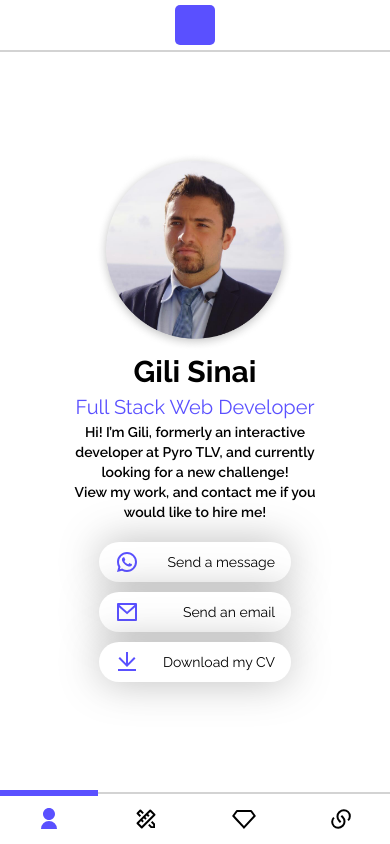
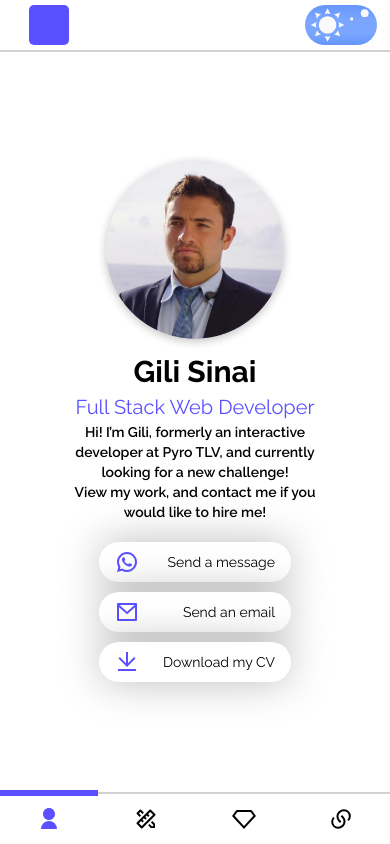
Before and after one commit to Gilisinai/protfolio, a React (Create React App) app: page / in a window 390 px wide. Shown: the top 844 px of the page. Built offline with nearby package versions, Linux system fonts and the light colour scheme.

Commit message:
add top nav

```diff
--- a/src/App.css
+++ b/src/App.css
@@ -20,6 +20,8 @@
   bottom: 10vh;
   display: flex;
   z-index: 1;
+  background-color: var(--mode);
+  transition: 0.5s ease-in;
 }
 
 .header-item-wrapper {
@@ -90,6 +92,11 @@
 .scale-out-right {
 	-webkit-animation: scale-out-right 0.5s cubic-bezier(0.550, 0.085, 0.680, 0.530) both;
 	        animation: scale-out-right 0.5s cubic-bezier(0.550, 0.085, 0.680, 0.530) both;
+}
+
+.scale-up-hor-left {
+	-webkit-animation: scale-up-hor-left 0.5s cubic-bezier(0.550, 0.085, 0.680, 0.530) both;
+	        animation: scale-up-hor-left 0.5s cubic-bezier(0.550, 0.085, 0.680, 0.530) both;
 }
 
 .star-1 {
@@ -335,6 +342,7 @@ input[type="checkbox"]:checked ~ .check:before {
   box-shadow: 0px 0px 40px rgba(85, 85, 85, 0.4);
   background: var(--mode);
   cursor: pointer;
+  transition: 0.5s ease-in;
 }
 
 .btn-text {
@@ -537,16 +545,18 @@ ul li button:hover {
   display: flex;
   bottom: 0px;
   height: 50px;
-  background: white;
+  background-color: var(--mode);
+  transition: 0.5s ease-in;
 }
 
 .header.flex-container.mobile-only.switchers {
   max-width: 100vw;
   width: 100vw;
   display: flex;
+  justify-content: space-between;
   top: 0px;
   height: 50px;
-  background: white;
+  /* background: white; */
   border-top: none;
   border-bottom: 2px solid lightgray;
 }
@@ -671,7 +681,11 @@ ul li button:hover {
   }
 
   .hue-picker {
-    min-width: 200px;
+
+    position: absolute !important;
+    width: 180px !important;
+    left: 100% ;
+
   }
 
   .btn.flex-container.space-evenly.mr-sm {
@@ -697,6 +711,64 @@ ul li button:hover {
   .slick-arrow {
     display: none !important;
   }
+
+  .mode-toggler{
+    width: 72px;
+    height: 40px;
+  }
+
+  .sun {
+    width: 35px;
+    top: 3px;
+  }
+
+  .star-1 {
+    top: 12px;
+    left: 45px;
+  }
+
+  .star-2 {
+    top: 4px;
+    left: 55px;
+  }
+
+  .star-3 {
+    position: absolute;
+    top: 28px;
+    left: 35px;
+  }
+
+  .star-4 {
+    position: absolute;
+    top: 23px;
+    left: 18px;
+  }
+
+  .star-5 {
+    position: absolute;
+    top: 12px;
+    left: 5px;
+  }
+
+  .moon {
+    position: absolute;
+    top: 7px;
+    left: 40px;
+    width: 27px;
+  }
+
+  .star-night-1 {
+    position: absolute;
+    top: 7px;
+    left: 27px;
+  }
+
+  .star-night-2 {
+    position: absolute;
+    top: 28px;
+    left: 10px;
+  }
+
 }
 
 
@@ -844,3 +916,32 @@ ul li button:hover {
     opacity: 1;
   }
 }
+
+@-webkit-keyframes scale-up-hor-left {
+  0% {
+    -webkit-transform: scaleX(0);
+            transform: scaleX(0);
+    -webkit-transform-origin: 0% 0%;
+            transform-origin: 0% 0%;
+  }
+  100% {
+    -webkit-transform: scaleX(1);
+            transform: scaleX(1);
+    -webkit-transform-origin: 0% 0%;
+            transform-origin: 0% 0%;
+  }
+}
+@keyframes scale-up-hor-left {
+  0% {
+    -webkit-transform: scaleX(0);
+            transform: scaleX(0);
+    -webkit-transform-origin: 0% 0%;
+            transform-origin: 0% 0%;
+  }
+  100% {
+    -webkit-transform: scaleX(1);
+            transform: scaleX(1);
+    -webkit-transform-origin: 0% 0%;
+            transform-origin: 0% 0%;
+  }
+}
--- a/src/components/Header.jsx
+++ b/src/components/Header.jsx
@@ -1,6 +1,6 @@
-import React, { Component,Fragment } from 'react';
+import React, { Component, Fragment } from 'react';
 import { Link, animateScroll as scroll } from "react-scroll";
-import { ChromePicker,HuePicker } from 'react-color'
+import { ChromePicker, HuePicker } from 'react-color'
 import sun from '../assets/images/star.svg'
 import star1 from '../assets/images/Ellipse-5.svg'
 import star2 from '../assets/images/Ellipse-6.svg'
@@ -22,7 +22,7 @@ class Header extends Component {
     }
 
     handleChangeComplete = (color, event) => {
-        this.setState({ color: color.hex } , this.chooseColor());
+        this.setState({ color: color.hex }, this.chooseColor());
     };
 
     chooseColor = () => {
@@ -42,15 +42,15 @@ class Header extends Component {
                 <div className="header flex-container vertical flex-start desktop-only">
                     <div className="header-item-wrapper">
                         <div className={`mode-toggler ${darkMode ? 'night' : 'day'}`} onClick={this.changeModes}>
-                      <img className={`sun ${darkMode ? 'scale-out-right' : ''} scale-up-right`} src={sun}/>
-                      <img className={`star-1 ${darkMode ? 'none' : ''} scale-up-center`} src={star1}/>
-                      <img className={`star-2 ${darkMode ? 'none' : ''} scale-up-center`} src={star2}/>
-                      <img className={`star-3 ${darkMode ? '' : 'none'} scale-up-center`} src={star1}/>
-                      <img className={`star-4 ${darkMode ? '' : 'none'} scale-up-center`} src={star1}/>
-                      <img className={`star-5 ${darkMode ? '' : 'none'} scale-up-center`} src={star1}/>
-                      <img className={`moon ${darkMode ? '' : 'scale-out-left'} scale-up-left `} src={moon}/>
-                      <img className={`star-night-1 ${darkMode ? '' : 'none'} scale-up-center`} src={starNight}/>
-                      <img className={`star-night-2 ${darkMode ? '' : 'none'} scale-up-center`} src={starNight2}/>
+                            <img className={`sun ${darkMode ? 'scale-out-right' : ''} scale-up-right`} src={sun} />
+                            <img className={`star-1 ${darkMode ? 'none' : ''} scale-up-center`} src={star1} />
+                            <img className={`star-2 ${darkMode ? 'none' : ''} scale-up-center`} src={star2} />
+                            <img className={`star-3 ${darkMode ? '' : 'none'} scale-up-center`} src={star1} />
+                            <img className={`star-4 ${darkMode ? '' : 'none'} scale-up-center`} src={star1} />
+                            <img className={`star-5 ${darkMode ? '' : 'none'} scale-up-center`} src={star1} />
+                            <img className={`moon ${darkMode ? '' : 'scale-out-left'} scale-up-left `} src={moon} />
+                            <img className={`star-night-1 ${darkMode ? '' : 'none'} scale-up-center`} src={starNight} />
+                            <img className={`star-night-2 ${darkMode ? '' : 'none'} scale-up-center`} src={starNight2} />
 
 
                         </div>
@@ -65,7 +65,7 @@ class Header extends Component {
                         duration={500}
                     >
                         <svg xmlns="http://www.w3.org/2000/svg" className="icon" viewBox="0 0 24 24" width="24" height="24"><path fill="none" d="M0 0h24v24H0z" /><path d="M4 22a8 8 0 1 1 16 0h-2a6 6 0 1 0-12 0H4zm8-9c-3.315 0-6-2.685-6-6s2.685-6 6-6 6 2.685 6 6-2.685 6-6 6zm0-2c2.21 0 4-1.79 4-4s-1.79-4-4-4-4 1.79-4 4 1.79 4 4 4z" /></svg>
-                    <svg xmlns="http://www.w3.org/2000/svg" className="icon-full" viewBox="0 0 24 24" width="24" height="24"><path fill="none" d="M0 0h24v24H0z"/><path d="M4 22a8 8 0 1 1 16 0H4zm8-9c-3.315 0-6-2.685-6-6s2.685-6 6-6 6 2.685 6 6-2.685 6-6 6z"/></svg>
+                        <svg xmlns="http://www.w3.org/2000/svg" className="icon-full" viewBox="0 0 24 24" width="24" height="24"><path fill="none" d="M0 0h24v24H0z" /><path d="M4 22a8 8 0 1 1 16 0H4zm8-9c-3.315 0-6-2.685-6-6s2.685-6 6-6 6 2.685 6 6-2.685 6-6 6z" /></svg>
                     </Link>
                     <Link
                         className="header-item-wrapper"
@@ -77,7 +77,7 @@ class Header extends Component {
                         duration={500}
                     >
                         <svg xmlns="http://www.w3.org/2000/svg" className="icon" viewBox="0 0 24 24" width="24" height="24"><path fill="none" d="M0 0h24v24H0z" /><path d="M7.05 14.121L4.93 16.243l2.828 2.828L19.071 7.757 16.243 4.93 14.12 7.05l1.415 1.414L14.12 9.88l-1.414-1.415-1.414 1.415 1.414 1.414-1.414 1.414-1.414-1.414-1.415 1.414 1.415 1.414-1.415 1.415L7.05 14.12zm9.9-11.313l4.242 4.242a1 1 0 0 1 0 1.414L8.464 21.192a1 1 0 0 1-1.414 0L2.808 16.95a1 1 0 0 1 0-1.414L15.536 2.808a1 1 0 0 1 1.414 0zM14.12 18.363l1.415-1.414 2.242 2.243h1.414v-1.414l-2.242-2.243 1.414-1.414L21 16.757V21h-4.242l-2.637-2.637zM5.636 9.878L2.807 7.05a1 1 0 0 1 0-1.415l2.829-2.828a1 1 0 0 1 1.414 0L9.88 5.635 8.464 7.05 6.343 4.928 4.929 6.343l2.121 2.12-1.414 1.415z" /></svg>
-                    <svg xmlns="http://www.w3.org/2000/svg" className="icon-full" viewBox="0 0 24 24" width="24" height="24"><path fill="none" d="M0 0h24v24H0z"/><path d="M5.636 12.707l1.828 1.829L8.88 13.12 7.05 11.293l1.414-1.414 1.829 1.828 1.414-1.414L9.88 8.464l1.414-1.414L13.12 8.88l1.415-1.415-1.829-1.828 2.829-2.828a1 1 0 0 1 1.414 0l4.242 4.242a1 1 0 0 1 0 1.414L8.464 21.192a1 1 0 0 1-1.414 0L2.808 16.95a1 1 0 0 1 0-1.414l2.828-2.829zm8.485 5.656l4.243-4.242L21 16.757V21h-4.242l-2.637-2.637zM5.636 9.878L2.807 7.05a1 1 0 0 1 0-1.415l2.829-2.828a1 1 0 0 1 1.414 0L9.88 5.635 5.636 9.878z"/></svg>
+                        <svg xmlns="http://www.w3.org/2000/svg" className="icon-full" viewBox="0 0 24 24" width="24" height="24"><path fill="none" d="M0 0h24v24H0z" /><path d="M5.636 12.707l1.828 1.829L8.88 13.12 7.05 11.293l1.414-1.414 1.829 1.828 1.414-1.414L9.88 8.464l1.414-1.414L13.12 8.88l1.415-1.415-1.829-1.828 2.829-2.828a1 1 0 0 1 1.414 0l4.242 4.242a1 1 0 0 1 0 1.414L8.464 21.192a1 1 0 0 1-1.414 0L2.808 16.95a1 1 0 0 1 0-1.414l2.828-2.829zm8.485 5.656l4.243-4.242L21 16.757V21h-4.242l-2.637-2.637zM5.636 9.878L2.807 7.05a1 1 0 0 1 0-1.415l2.829-2.828a1 1 0 0 1 1.414 0L9.88 5.635 5.636 9.878z" /></svg>
                     </Link>
                     <Link
                         className="header-item-wrapper"
@@ -89,7 +89,7 @@ class Header extends Component {
                         duration={500}
                     >
                         <svg xmlns="http://www.w3.org/2000/svg" className="icon" viewBox="0 0 24 24" width="24" height="24"><path fill="none" d="M0 0h24v24H0z" /><path d="M4.873 3h14.254a1 1 0 0 1 .809.412l3.823 5.256a.5.5 0 0 1-.037.633L12.367 21.602a.5.5 0 0 1-.706.028c-.007-.006-3.8-4.115-11.383-12.329a.5.5 0 0 1-.037-.633l3.823-5.256A1 1 0 0 1 4.873 3zm.51 2l-2.8 3.85L12 19.05 21.417 8.85 18.617 5H5.383z" /></svg>
-                    <svg xmlns="http://www.w3.org/2000/svg" className="icon-full" viewBox="0 0 24 24" width="24" height="24"><path fill="none" d="M0 0h24v24H0z"/><path d="M4.873 3h14.254a1 1 0 0 1 .809.412l3.823 5.256a.5.5 0 0 1-.037.633L12.367 21.602a.5.5 0 0 1-.734 0L.278 9.302a.5.5 0 0 1-.037-.634l3.823-5.256A1 1 0 0 1 4.873 3z"/></svg>
+                        <svg xmlns="http://www.w3.org/2000/svg" className="icon-full" viewBox="0 0 24 24" width="24" height="24"><path fill="none" d="M0 0h24v24H0z" /><path d="M4.873 3h14.254a1 1 0 0 1 .809.412l3.823 5.256a.5.5 0 0 1-.037.633L12.367 21.602a.5.5 0 0 1-.734 0L.278 9.302a.5.5 0 0 1-.037-.634l3.823-5.256A1 1 0 0 1 4.873 3z" /></svg>
                     </Link>
                     <Link
                         className="header-item-wrapper"
@@ -101,18 +101,34 @@ class Header extends Component {
                         duration={500}
                     >
                         <svg xmlns="http://www.w3.org/2000/svg" className="icon" viewBox="0 0 24 24" width="24" height="24"><path fill="none" d="M0 0h24v24H0z" /><path d="M13.06 8.11l1.415 1.415a7 7 0 0 1 0 9.9l-.354.353a7 7 0 0 1-9.9-9.9l1.415 1.415a5 5 0 1 0 7.071 7.071l.354-.354a5 5 0 0 0 0-7.07l-1.415-1.415 1.415-1.414zm6.718 6.011l-1.414-1.414a5 5 0 1 0-7.071-7.071l-.354.354a5 5 0 0 0 0 7.07l1.415 1.415-1.415 1.414-1.414-1.414a7 7 0 0 1 0-9.9l.354-.353a7 7 0 0 1 9.9 9.9z" /></svg>
-                    <svg xmlns="http://www.w3.org/2000/svg" className="icon-full" viewBox="0 0 24 24" width="24" height="24"><path fill="none" d="M0 0h24v24H0z"/><path d="M13.06 8.11l1.415 1.415a7 7 0 0 1 0 9.9l-.354.353a7 7 0 0 1-9.9-9.9l1.415 1.415a5 5 0 1 0 7.071 7.071l.354-.354a5 5 0 0 0 0-7.07l-1.415-1.415 1.415-1.414zm6.718 6.011l-1.414-1.414a5 5 0 1 0-7.071-7.071l-.354.354a5 5 0 0 0 0 7.07l1.415 1.415-1.415 1.414-1.414-1.414a7 7 0 0 1 0-9.9l.354-.353a7 7 0 0 1 9.9 9.9z"/></svg>
+                        <svg xmlns="http://www.w3.org/2000/svg" className="icon-full" viewBox="0 0 24 24" width="24" height="24"><path fill="none" d="M0 0h24v24H0z" /><path d="M13.06 8.11l1.415 1.415a7 7 0 0 1 0 9.9l-.354.353a7 7 0 0 1-9.9-9.9l1.415 1.415a5 5 0 1 0 7.071 7.071l.354-.354a5 5 0 0 0 0-7.07l-1.415-1.415 1.415-1.414zm6.718 6.011l-1.414-1.414a5 5 0 1 0-7.071-7.071l-.354.354a5 5 0 0 0 0 7.07l1.415 1.415-1.415 1.414-1.414-1.414a7 7 0 0 1 0-9.9l.354-.353a7 7 0 0 1 9.9 9.9z" /></svg>
                     </Link>
                     <div className="header-item-wrapper">
                         <div className="text-normal base-color color-text mr-sm">Color:</div>
-                    <div className="primary-color-bg"  onClick={this.openPicker}></div>
+                        <div className="primary-color-bg" onClick={this.openPicker}></div>
                         {this.state.showColorPicker && <ChromePicker color={this.state.color} onChange={this.handleChangeComplete} onClick={this.chooseColor} />}
                     </div>
+
                 </div>
                 <div className="header flex-container mobile-only switchers">
                     <div className="header-item-wrapper">
-                    <div className="primary-color-bg"  onClick={this.openPicker}></div>
-                    {this.state.showColorPicker && <HuePicker color={this.state.color} onChange={this.handleChangeComplete} onClick={this.chooseColor} />}
+                        <div className="primary-color-bg" onClick={this.openPicker}></div>
+                        {this.state.showColorPicker && <HuePicker className="scale-up-hor-left" color={this.state.color} onChange={this.handleChangeComplete} onClick={this.chooseColor} />}
+                    </div>
+                    <div className="header-item-wrapper">
+                    <div className={`mode-toggler ${darkMode ? 'night' : 'day'}`} onClick={this.changeModes}>
+                      <img className={`sun ${darkMode ? 'scale-out-right' : ''} scale-up-right`} src={sun}/>
+                      <img className={`star-1 ${darkMode ? 'none' : ''} scale-up-center`} src={star1}/>
+                      <img className={`star-2 ${darkMode ? 'none' : ''} scale-up-center`} src={star2}/>
+                      <img className={`star-3 ${darkMode ? '' : 'none'} scale-up-center`} src={star1}/>
+                      <img className={`star-4 ${darkMode ? '' : 'none'} scale-up-center`} src={star1}/>
+                      <img className={`star-5 ${darkMode ? '' : 'none'} scale-up-center`} src={star1}/>
+                      <img className={`moon ${darkMode ? '' : 'scale-out-left'} scale-up-left `} src={moon}/>
+                      <img className={`star-night-1 ${darkMode ? '' : 'none'} scale-up-center`} src={starNight}/>
+                      <img className={`star-night-2 ${darkMode ? '' : 'none'} scale-up-center`} src={starNight2}/>
+
+
+                    </div>
                 </div>
                 </div>
                 <div className="header flex-container mobile-only">
@@ -126,7 +142,7 @@ class Header extends Component {
                         duration={500}
                     >
                         <svg xmlns="http://www.w3.org/2000/svg" className="icon" viewBox="0 0 24 24" width="24" height="24"><path fill="none" d="M0 0h24v24H0z" /><path d="M4 22a8 8 0 1 1 16 0h-2a6 6 0 1 0-12 0H4zm8-9c-3.315 0-6-2.685-6-6s2.685-6 6-6 6 2.685 6 6-2.685 6-6 6zm0-2c2.21 0 4-1.79 4-4s-1.79-4-4-4-4 1.79-4 4 1.79 4 4 4z" /></svg>
-                    <svg xmlns="http://www.w3.org/2000/svg" className="icon-full" viewBox="0 0 24 24" width="24" height="24"><path fill="none" d="M0 0h24v24H0z"/><path d="M4 22a8 8 0 1 1 16 0H4zm8-9c-3.315 0-6-2.685-6-6s2.685-6 6-6 6 2.685 6 6-2.685 6-6 6z"/></svg>
+                        <svg xmlns="http://www.w3.org/2000/svg" className="icon-full" viewBox="0 0 24 24" width="24" height="24"><path fill="none" d="M0 0h24v24H0z" /><path d="M4 22a8 8 0 1 1 16 0H4zm8-9c-3.315 0-6-2.685-6-6s2.685-6 6-6 6 2.685 6 6-2.685 6-6 6z" /></svg>
                     </Link>
                     <Link
                         className="header-item-wrapper"
@@ -138,7 +154,7 @@ class Header extends Component {
                         duration={500}
                     >
                         <svg xmlns="http://www.w3.org/2000/svg" className="icon" viewBox="0 0 24 24" width="24" height="24"><path fill="none" d="M0 0h24v24H0z" /><path d="M7.05 14.121L4.93 16.243l2.828 2.828L19.071 7.757 16.243 4.93 14.12 7.05l1.415 1.414L14.12 9.88l-1.414-1.415-1.414 1.415 1.414 1.414-1.414 1.414-1.414-1.414-1.415 1.414 1.415 1.414-1.415 1.415L7.05 14.12zm9.9-11.313l4.242 4.242a1 1 0 0 1 0 1.414L8.464 21.192a1 1 0 0 1-1.414 0L2.808 16.95a1 1 0 0 1 0-1.414L15.536 2.808a1 1 0 0 1 1.414 0zM14.12 18.363l1.415-1.414 2.242 2.243h1.414v-1.414l-2.242-2.243 1.414-1.414L21 16.757V21h-4.242l-2.637-2.637zM5.636 9.878L2.807 7.05a1 1 0 0 1 0-1.415l2.829-2.828a1 1 0 0 1 1.414 0L9.88 5.635 8.464 7.05 6.343 4.928 4.929 6.343l2.121 2.12-1.414 1.415z" /></svg>
-                    <svg xmlns="http://www.w3.org/2000/svg" className="icon-full" viewBox="0 0 24 24" width="24" height="24"><path fill="none" d="M0 0h24v24H0z"/><path d="M5.636 12.707l1.828 1.829L8.88 13.12 7.05 11.293l1.414-1.414 1.829 1.828 1.414-1.414L9.88 8.464l1.414-1.414L13.12 8.88l1.415-1.415-1.829-1.828 2.829-2.828a1 1 0 0 1 1.414 0l4.242 4.242a1 1 0 0 1 0 1.414L8.464 21.192a1 1 0 0 1-1.414 0L2.808 16.95a1 1 0 0 1 0-1.414l2.828-2.829zm8.485 5.656l4.243-4.242L21 16.757V21h-4.242l-2.637-2.637zM5.636 9.878L2.807 7.05a1 1 0 0 1 0-1.415l2.829-2.828a1 1 0 0 1 1.414 0L9.88 5.635 5.636 9.878z"/></svg>
+                        <svg xmlns="http://www.w3.org/2000/svg" className="icon-full" viewBox="0 0 24 24" width="24" height="24"><path fill="none" d="M0 0h24v24H0z" /><path d="M5.636 12.707l1.828 1.829L8.88 13.12 7.05 11.293l1.414-1.414 1.829 1.828 1.414-1.414L9.88 8.464l1.414-1.414L13.12 8.88l1.415-1.415-1.829-1.828 2.829-2.828a1 1 0 0 1 1.414 0l4.242 4.242a1 1 0 0 1 0 1.414L8.464 21.192a1 1 0 0 1-1.414 0L2.808 16.95a1 1 0 0 1 0-1.414l2.828-2.829zm8.485 5.656l4.243-4.242L21 16.757V21h-4.242l-2.637-2.637zM5.636 9.878L2.807 7.05a1 1 0 0 1 0-1.415l2.829-2.828a1 1 0 0 1 1.414 0L9.88 5.635 5.636 9.878z" /></svg>
                     </Link>
                     <Link
                         className="header-item-wrapper"
@@ -150,7 +166,7 @@ class Header extends Component {
                         duration={500}
                     >
                         <svg xmlns="http://www.w3.org/2000/svg" className="icon" viewBox="0 0 24 24" width="24" height="24"><path fill="none" d="M0 0h24v24H0z" /><path d="M4.873 3h14.254a1 1 0 0 1 .809.412l3.823 5.256a.5.5 0 0 1-.037.633L12.367 21.602a.5.5 0 0 1-.706.028c-.007-.006-3.8-4.115-11.383-12.329a.5.5 0 0 1-.037-.633l3.823-5.256A1 1 0 0 1 4.873 3zm.51 2l-2.8 3.85L12 19.05 21.417 8.85 18.617 5H5.383z" /></svg>
-                    <svg xmlns="http://www.w3.org/2000/svg" className="icon-full" viewBox="0 0 24 24" width="24" height="24"><path fill="none" d="M0 0h24v24H0z"/><path d="M4.873 3h14.254a1 1 0 0 1 .809.412l3.823 5.256a.5.5 0 0 1-.037.633L12.367 21.602a.5.5 0 0 1-.734 0L.278 9.302a.5.5 0 0 1-.037-.634l3.823-5.256A1 1 0 0 1 4.873 3z"/></svg>
+                        <svg xmlns="http://www.w3.org/2000/svg" className="icon-full" viewBox="0 0 24 24" width="24" height="24"><path fill="none" d="M0 0h24v24H0z" /><path d="M4.873 3h14.254a1 1 0 0 1 .809.412l3.823 5.256a.5.5 0 0 1-.037.633L12.367 21.602a.5.5 0 0 1-.734 0L.278 9.302a.5.5 0 0 1-.037-.634l3.823-5.256A1 1 0 0 1 4.873 3z" /></svg>
                     </Link>
                     <Link
                         className="header-item-wrapper"
@@ -162,7 +178,7 @@ class Header extends Component {
                         duration={500}
                     >
                         <svg xmlns="http://www.w3.org/2000/svg" className="icon" viewBox="0 0 24 24" width="24" height="24"><path fill="none" d="M0 0h24v24H0z" /><path d="M13.06 8.11l1.415 1.415a7 7 0 0 1 0 9.9l-.354.353a7 7 0 0 1-9.9-9.9l1.415 1.415a5 5 0 1 0 7.071 7.071l.354-.354a5 5 0 0 0 0-7.07l-1.415-1.415 1.415-1.414zm6.718 6.011l-1.414-1.414a5 5 0 1 0-7.071-7.071l-.354.354a5 5 0 0 0 0 7.07l1.415 1.415-1.415 1.414-1.414-1.414a7 7 0 0 1 0-9.9l.354-.353a7 7 0 0 1 9.9 9.9z" /></svg>
-                    <svg xmlns="http://www.w3.org/2000/svg" className="icon-full" viewBox="0 0 24 24" width="24" height="24"><path fill="none" d="M0 0h24v24H0z"/><path d="M13.06 8.11l1.415 1.415a7 7 0 0 1 0 9.9l-.354.353a7 7 0 0 1-9.9-9.9l1.415 1.415a5 5 0 1 0 7.071 7.071l.354-.354a5 5 0 0 0 0-7.07l-1.415-1.415 1.415-1.414zm6.718 6.011l-1.414-1.414a5 5 0 1 0-7.071-7.071l-.354.354a5 5 0 0 0 0 7.07l1.415 1.415-1.415 1.414-1.414-1.414a7 7 0 0 1 0-9.9l.354-.353a7 7 0 0 1 9.9 9.9z"/></svg>
+                        <svg xmlns="http://www.w3.org/2000/svg" className="icon-full" viewBox="0 0 24 24" width="24" height="24"><path fill="none" d="M0 0h24v24H0z" /><path d="M13.06 8.11l1.415 1.415a7 7 0 0 1 0 9.9l-.354.353a7 7 0 0 1-9.9-9.9l1.415 1.415a5 5 0 1 0 7.071 7.071l.354-.354a5 5 0 0 0 0-7.07l-1.415-1.415 1.415-1.414zm6.718 6.011l-1.414-1.414a5 5 0 1 0-7.071-7.071l-.354.354a5 5 0 0 0 0 7.07l1.415 1.415-1.415 1.414-1.414-1.414a7 7 0 0 1 0-9.9l.354-.353a7 7 0 0 1 9.9 9.9z" /></svg>
                     </Link>
                 </div>
             </Fragment>
```
Lines whose indentation alone changed are shown as unchanged.
